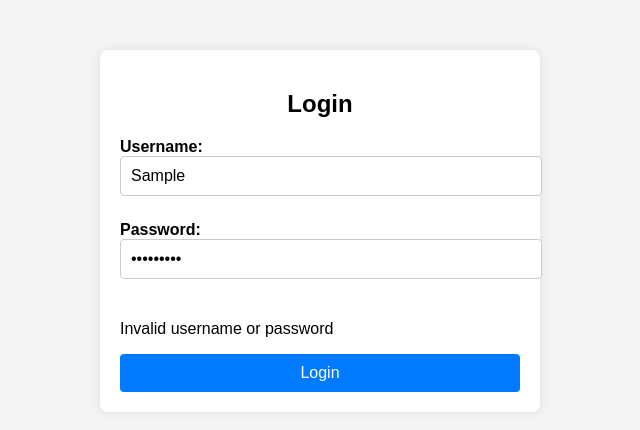
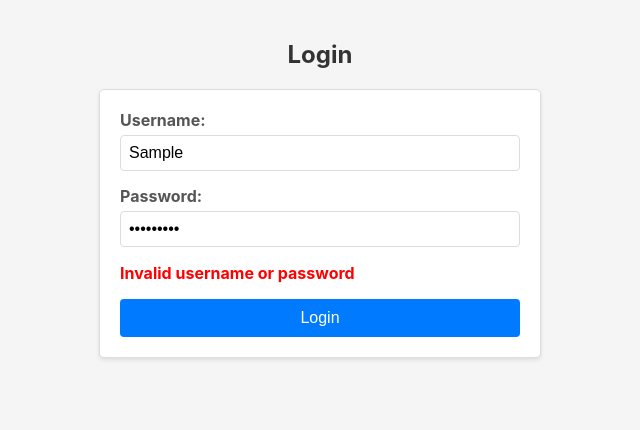
Before and after one commit to adrijan23/onlybuns-front-isa, a React (Create React App) app in the folder onlybuns/: page /login in a window 1280 px wide. Both pictures are taken after typing "Sample", "Sample123" into the empty fields and a click on the button "Login". Shown: the top 430 px of the page, without its empty margins (320-960 px from the left). Built offline with nearby package versions, Linux system fonts and the light colour scheme; no server answers.

Commit message:
Css modifications and other

```diff
--- a/onlybuns/src/components/CreatePostComponent/CreatePost.css
+++ b/onlybuns/src/components/CreatePostComponent/CreatePost.module.css
@@ -7,18 +7,18 @@
     margin-top: 15px;
   }
 
-  textarea {
+  .create-post textarea {
     width: 100%;
     height: 80px;
     margin-bottom: 10px;
   }
 
-  input {
+  .create-post input {
     width: 100%;
     margin-bottom: 10px;
   }
 
-  button {
+  .create-post button {
     padding: 10px;
     background-color: #007bff;
     color: white;
@@ -26,7 +26,7 @@
     cursor: pointer;
   }
 
-  button:hover {
+  .create-post button:hover {
     background-color: #0056b3;
   }
 
--- a/onlybuns/src/components/CreatePostComponent/CreatePost.tsx
+++ b/onlybuns/src/components/CreatePostComponent/CreatePost.tsx
@@ -3,7 +3,7 @@ import { MapContainer, TileLayer, Marker, useMapEvents } from 'react-leaflet';
 import { LeafletMouseEvent } from 'leaflet';
 import L from 'leaflet';
 import axios from '../../config/axiosConfig'
-import './CreatePost.css';
+import styles from './CreatePost.module.css';
 import 'leaflet/dist/leaflet.css';
 import { AuthContext } from '../../context/AuthContext';
 
@@ -97,7 +97,7 @@ const LocationMarker = () => {
   };
 
   return (
-    <div className="create-post">
+    <div className={styles['create-post']}>
       <h2>Create Post</h2>
       <form>
         <label>Description:</label>
@@ -113,7 +113,7 @@ const LocationMarker = () => {
 
         {/* Image Preview Section */}
         {imagePreview && (
-          <div className="image-preview">
+          <div className={styles['image-preview']}>
             <img src={imagePreview} alt="Preview" style={{ width: '200px', height: 'auto', marginTop: '10px' }} />
           </div>
         )}
@@ -121,7 +121,7 @@ const LocationMarker = () => {
         <label>Location:</label>
         <input type="text" value={address} placeholder="Selected address" readOnly />
 
-        <div className="map-container">
+        <div className={styles['map-container']}>
           <MapContainer center={[51.505, -0.09]} zoom={13} style={{ height: '300px', width: '100%' }}>
             <TileLayer
               url="https://{s}.tile.openstreetmap.org/{z}/{x}/{y}.png"
--- a/onlybuns/src/components/HomePageComponent/HomePage.module.css
+++ b/onlybuns/src/components/HomePageComponent/HomePage.module.css
@@ -1,27 +1 @@
 /* HomePage.css */
-.container {
-    text-align: center;
-    padding: 20px;
-  }
-
-  .nav {
-    display: flex;
-    flex-direction: row;
-    gap: 10px;
-    margin-top: 20px;
-    justify-content: center;
-  }
-
-  .link {
-    text-decoration: none;
-    padding: 10px;
-    background-color: #007bff;
-    color: white;
-    border-radius: 5px;
-    text-align: center;
-    transition: background-color 0.3s;
-  }
-
-  .link:hover {
-    background-color: #0056b3;
-  }
--- a/onlybuns/src/components/HomePageComponent/HomePage.tsx
+++ b/onlybuns/src/components/HomePageComponent/HomePage.tsx
@@ -5,7 +5,10 @@ import Navbar from '../NavbarComponent/Navbar';
 
 const HomePage = () => {
   return (
-    <Navbar />
+    <div>
+      <Navbar />
+    </div>
+
   );
 };
 
--- a/onlybuns/src/components/LoginComponent/Login.module.css
+++ b/onlybuns/src/components/LoginComponent/Login.module.css
@@ -1,56 +1,67 @@
-body {
-    font-family: Arial, sans-serif;
-    margin: 0;
-    padding: 0;
-    background-color: #f4f4f4;
-  }
+/* Login.module.css */
 
 .container {
-    width: 100%;
-    max-width: 400px;
-    margin: 50px auto;
+  display: flex;
+  flex-direction: column;
+  align-items: center;
+  justify-content: flex-start; /* Aligns container to the top */
+  min-height: 100vh;
   padding: 20px;
-    background-color: #fff;
-    box-shadow: 0 0 10px rgba(0, 0, 0, 0.1);
-    border-radius: 8px;
+  background-color: #f5f5f5;
 }
 
 h2 {
-    text-align: center;
   margin-bottom: 20px;
+  font-size: 24px;
+  color: #333;
 }
 
 form {
-    display: flex;
-    flex-direction: column;
+  width: 100%;
+  max-width: 400px;
+  background: white;
+  padding: 20px;
+  border: 1px solid #ddd;
+  border-radius: 5px;
+  box-shadow: 0 2px 4px rgba(0, 0, 0, 0.1);
 }
 
-  form div {
+div {
   margin-bottom: 15px;
 }
 
 label {
+  display: block;
   margin-bottom: 5px;
   font-weight: bold;
+  color: #555;
 }
 
 input {
-    padding: 10px;
-    font-size: 1em;
-    border: 1px solid #ccc;
+  width: 100%;
+  padding: 8px;
+  font-size: 16px;
+  border: 1px solid #ddd;
   border-radius: 4px;
+  box-sizing: border-box;
 }
 
-  button {
-    padding: 10px;
-    font-size: 1em;
-    color: #fff;
+.button {
+  width: 100%;
+  padding: 10px 15px;
+  font-size: 16px;
+  color: white;
   background-color: #007bff;
   border: none;
   border-radius: 4px;
   cursor: pointer;
 }
 
-  button:hover {
+.button:hover {
   background-color: #0056b3;
 }
+
+.error{
+  color: red;
+  font-weight: bold;
+}
--- a/onlybuns/src/components/LoginComponent/Login.tsx
+++ b/onlybuns/src/components/LoginComponent/Login.tsx
@@ -46,8 +46,8 @@ const Login: React.FC = () => {
                         onChange={(e) => setPassword(e.target.value)}
                     />
                 </div>
-                {error && <p>{error}</p>}
-                <button type="submit">Login</button>
+                {error && <p className={styles.error}>{error}</p>}
+                <button className={styles.button} type="submit">Login</button>
             </form>
         </div>
     );
--- a/onlybuns/src/components/NavbarComponent/Navbar.css
+++ /dev/null
@@ -1,8 +0,0 @@
-.navbar {
-    display: flex;
-    justify-content: space-around;
-    align-items: center;
-    background-color: #333;
-    padding: 15px;
-    color: white;
-  }
--- /dev/null
+++ b/onlybuns/src/components/NavbarComponent/Navbar.module.css
@@ -0,0 +1,24 @@
+.navbar {
+    display: flex;
+    justify-content: space-around;
+    align-items: center;
+    background-color: #333;
+    padding: 15px;
+    color: white;
+  }
+
+
+  .link {
+    text-decoration: none;
+    padding: 10px;
+    margin: 0px 10px 0px 10px;
+    background-color: #007bff;
+    color: white;
+    border-radius: 5px;
+    text-align: center;
+    transition: background-color 0.3s;
+  }
+
+  .link:hover {
+    background-color: #0056b3;
+  }
--- a/onlybuns/src/components/NavbarComponent/Navbar.tsx
+++ b/onlybuns/src/components/NavbarComponent/Navbar.tsx
@@ -1,17 +1,22 @@
 import React, { useState } from 'react';
 import { Link } from 'react-router-dom';
-import './Navbar.css'
+import styles from './Navbar.module.css';
 
 const Navbar = () => {
 
   return (
-    <nav className="navbar">
-      <Link to="/profile" className="link">Profile</Link>
-      <Link to="/feed" className="link">Your Posts</Link>
-      <Link to="/trends" className="link">Trends</Link>
-      <Link to="/map" className="link">Posts near you</Link>
-      <Link to="/chat" className="link">Chat</Link>
-    </nav>
+    <div className={styles.navbar}>
+      <nav >
+        <Link to="/profile" className={styles.link}>Profile</Link>
+        <Link to="/feed" className={styles.link}>Your Posts</Link>
+        <Link to="/trends" className={styles.link}>Trends</Link>
+        <Link to="/map" className={styles.link}>Posts near you</Link>
+        <Link to="/chat" className={styles.link}>Chat</Link>
+        <Link to="/post" className={styles.link}>Post</Link>
+        <Link to="/createpost" className={styles.link}>Create Post</Link>
+        <Link to="/login" className={styles.link}>Login</Link>
+      </nav>
+    </div>
   );
 };
 
```
Also changed, not shown: onlybuns/src/components/BlogPostComponent/BlogPost.module.css (deleted), onlybuns/src/components/PostComponent/Post.module.css (line endings or trailing spaces). Lines whose indentation alone changed are shown as unchanged.
